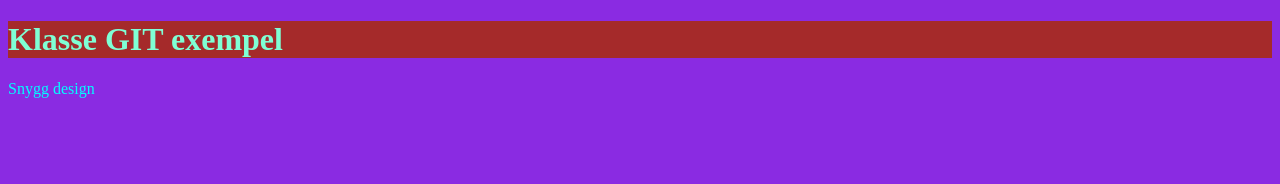
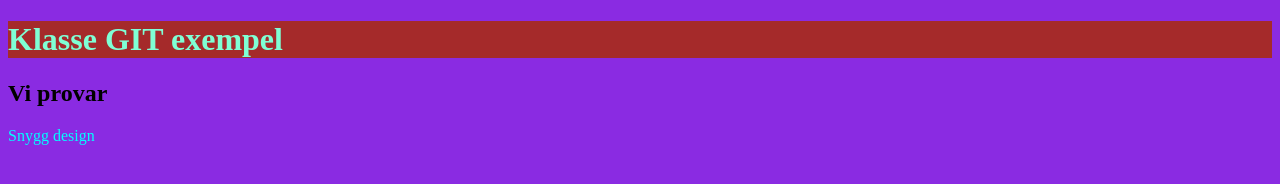
Before and after one commit to Noraapan/prov, a plain HTML site: page index.html in a window 1280 px wide. Drawn offline with Linux system fonts and the light colour scheme.

Commit message:
vi provar

```diff
--- a/index.html
+++ b/index.html
@@ -12,7 +12,10 @@
     <header>
         <h1>Klasse GIT exempel</h1>
     </header>
-    <p>Snygg design</p>
+    <article>
+        <h2>Vi provar</h2>
+        <p>Snygg design</p>
+    </article>
     <script src="script.js"></script>
 </body>
 
```
